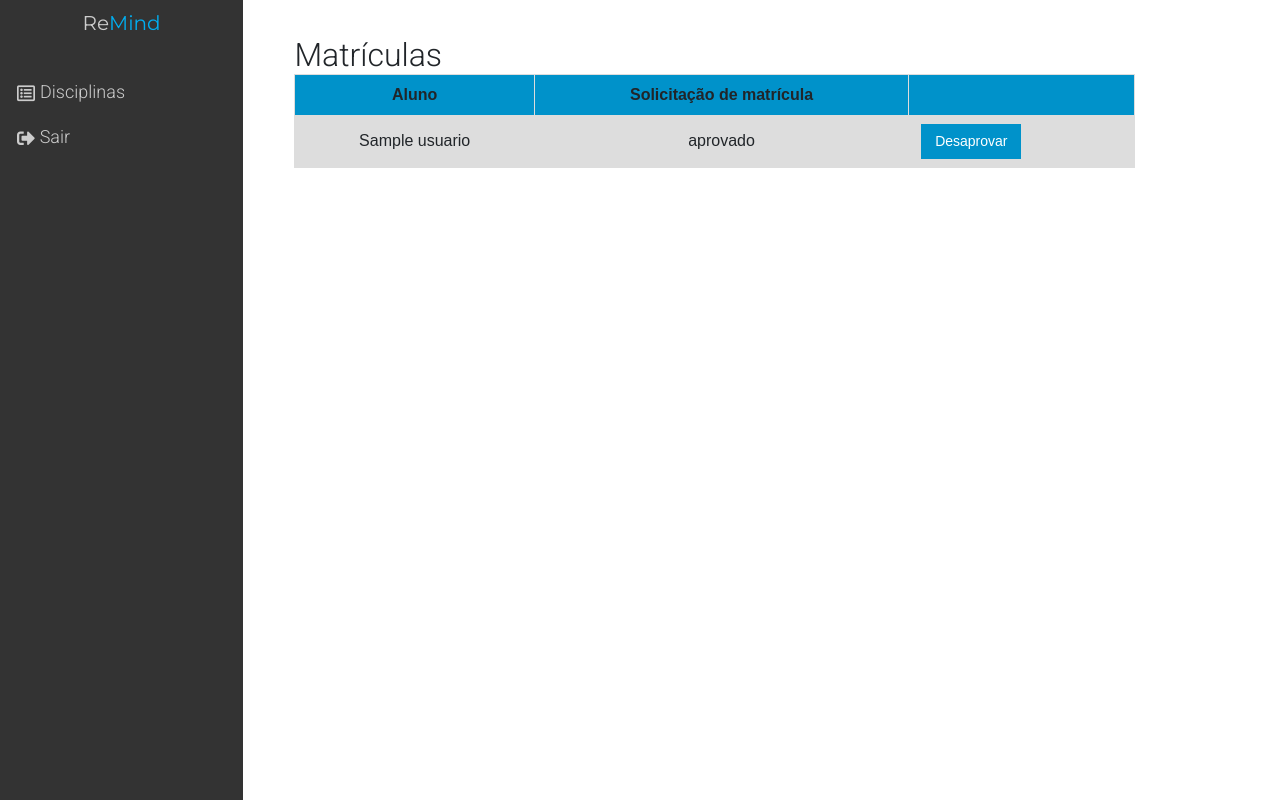
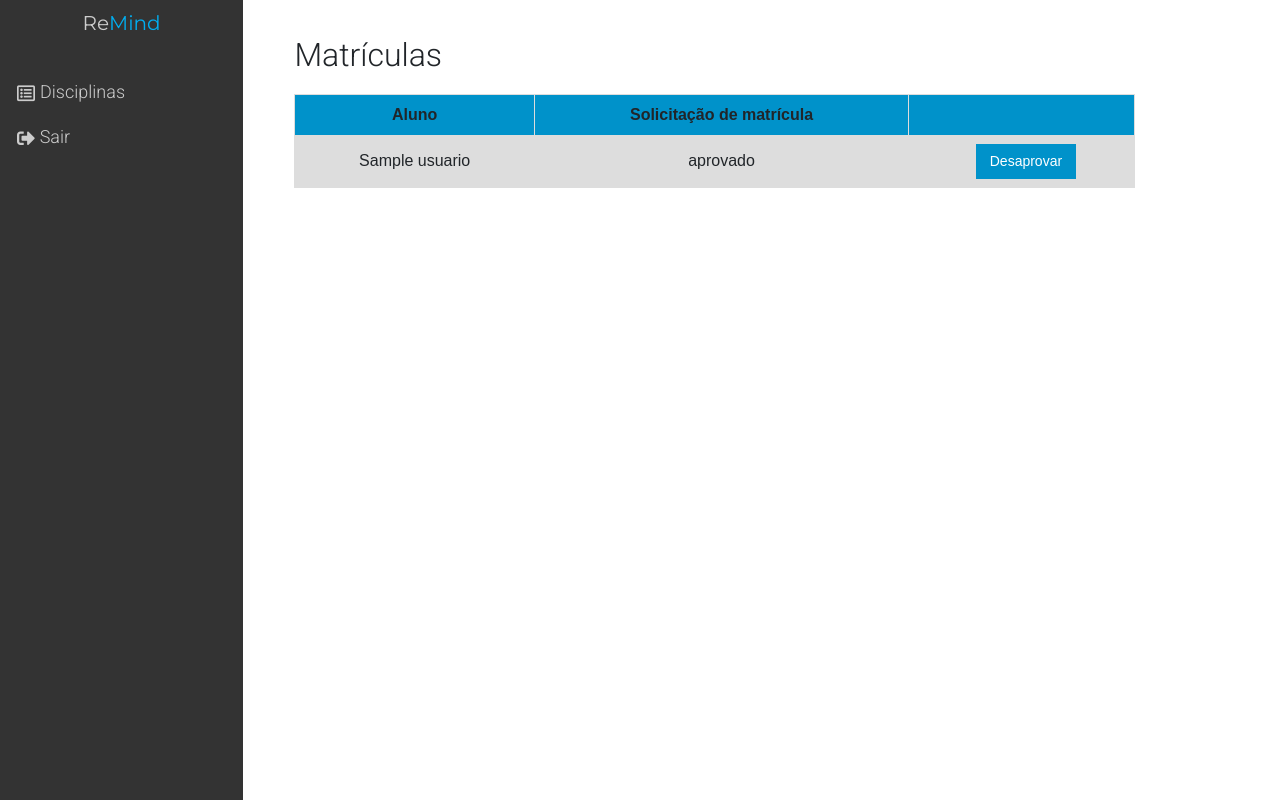
Before and after one commit to manogray/remindWeb, a PHP site: the page made by detalhesDisciplina.php in a window 1280 px wide. Run offline with PHP 8.4, Linux system fonts and the light colour scheme; the visitor is signed in with stand-in values (Sample User, id 1); tables that the repository leaves empty hold one stand-in row (values such as "Sample post"); some libraries are stand-ins or nearby versions.

Commit message:
Ajuste detalhes Disciplina

```diff
--- a/detalhesDisciplina.php
+++ b/detalhesDisciplina.php
@@ -58,7 +58,7 @@
 
         <section class="main-content">
 
-        <h2 class="titulo-paciente">Matrículas</h2>
+        <h2 class="titulo-paciente" style="padding-bottom: 20px;">Matrículas</h2>
 
         <?php
             if(count($Matriculas) > 0){
@@ -79,12 +79,12 @@
                 <?php
                     if($mat->situacao == 'aprovado'){
                 ?>
-                <td><a class="botaoPadrao" style="width: 100px;" href="controllers/professor.php?id=<?=$mat->id?>&op=0&codigo=<?=$mat->idDisciplina?>">Desaprovar</a></td>
+                <td><a class="botaoPadrao" style="width: 100px; left: 50%; transform: translate(-50%);" href="controllers/professor.php?id=<?=$mat->id?>&op=0&codigo=<?=$mat->idDisciplina?>">Desaprovar</a></td>
 
                 <?php
                     }else{
                 ?>
-                <td><a class="botaoPadrao" style="width: 100px;" href="controllers/professor.php?id=<?=$mat->id?>&op=1&codigo=<?=$mat->idDisciplina?>">Aprovar</a></td>
+                <td><a class="botaoPadrao" style="width: 100px; left: 50%; transform: translate(-50%);" href="controllers/professor.php?id=<?=$mat->id?>&op=1&codigo=<?=$mat->idDisciplina?>">Aprovar</a></td>
 
                 <?php
                     }
```
